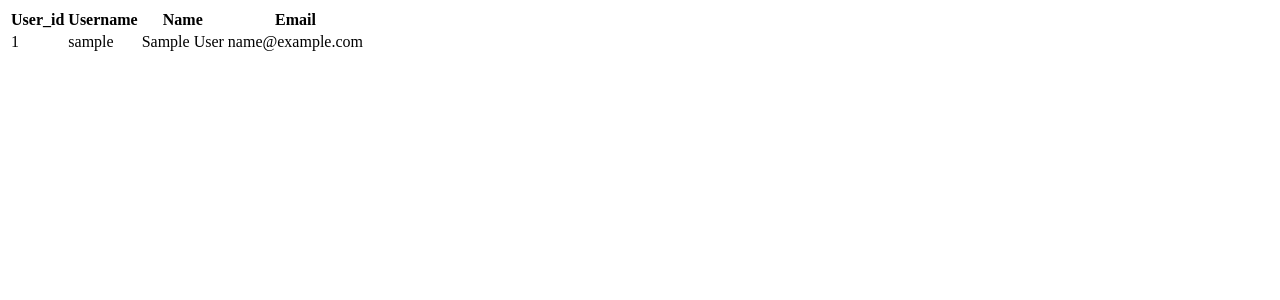
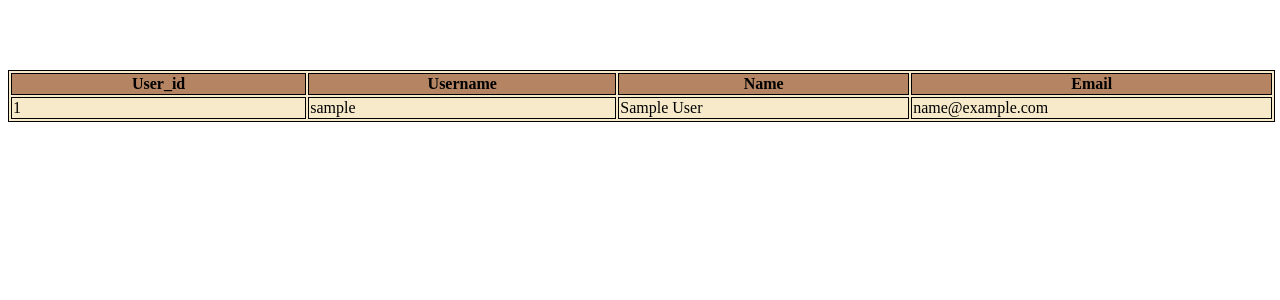
Before and after one commit to JungminHa2000/HABITat_website, a Django app: page /show_all_users/ in a window 1280 px wide. Shown: the top 300 px of the page. Run offline with Django 4.2, Linux system fonts and the light colour scheme; tables that the repository leaves empty hold one stand-in row (values such as "Sample post").

Commit message:
Update users.html

```diff
--- a/templates/users.html
+++ b/templates/users.html
@@ -4,6 +4,23 @@
 {% block title %}Users{% endblock %}
 
 {% block content %}
+<style>
+    table, th, td {
+        border: 1px solid black;
+        background-color: #F7EACA;
+        margin-top: 5.5%;
+        width: 99vw
+    }
+    th {
+        background-color: #B58463;
+    }
+    #header {
+        width: 99vw;
+        height: 5vw;
+        background-color: #9B9B7A;
+        border: 1px solid black;
+    }
+</style>
 
 <table>
     <tr>
```
